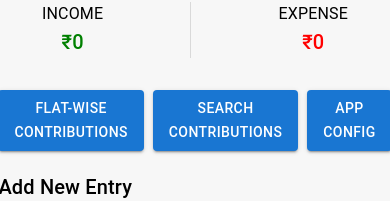
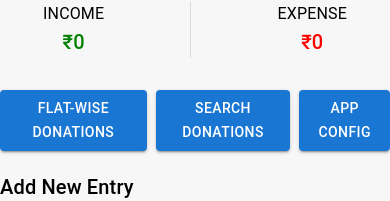
Before and after one commit to padhisneha/expense-tracker-v2, a Next.js app: page /admin123 in a window 390 px wide. Shown: the part 214-415 px from the top of the page. Built offline with nearby package versions, Linux system fonts and the light colour scheme; no server answers; the database is empty.

Commit message:
fix for layout issue on mobile

```diff
--- a/app/admin123/page.js
+++ b/app/admin123/page.js
@@ -273,10 +273,10 @@ export default function Home() {
           alignItems="center"
         >
         <Link href="/report">
-        <Button variant="contained">Flat-Wise Contributions</Button>
+        <Button variant="contained">Flat-Wise Donations</Button>
         </Link>&nbsp;&nbsp;
         <Link href="/search">
-        <Button variant="contained">Search Contributions</Button>
+        <Button variant="contained">Search Donations</Button>
         </Link>&nbsp;&nbsp;
         <Link href="/config">
         <Button variant="contained">APP Config</Button>
```
